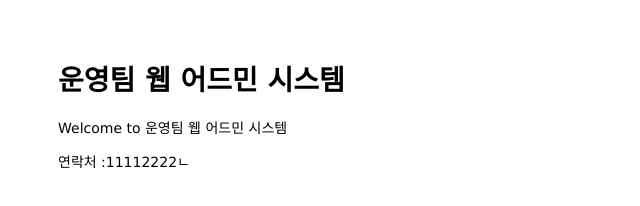
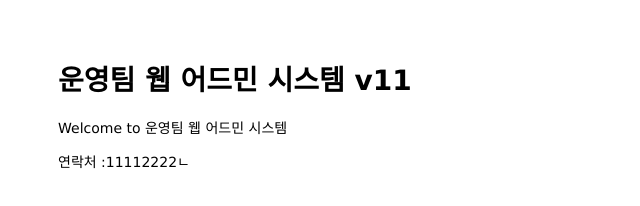
Before and after one commit to choi-seungho/chap03, a website: page public/index.html in a window 1280 px wide. Shown: the full height of the page, 0-640 px from the left. Drawn offline with Linux system fonts and the light colour scheme.

Commit message:
Change body

```diff
--- a/public/index.html
+++ b/public/index.html
@@ -6,7 +6,7 @@
 </head>
 
 <body>
-  <h1>운영팀 웹 어드민 시스템</h1>
+  <h1>운영팀 웹 어드민 시스템 v11</h1>
   <p>Welcome to 운영팀 웹 어드민 시스템</p>
 </body>
 
```
